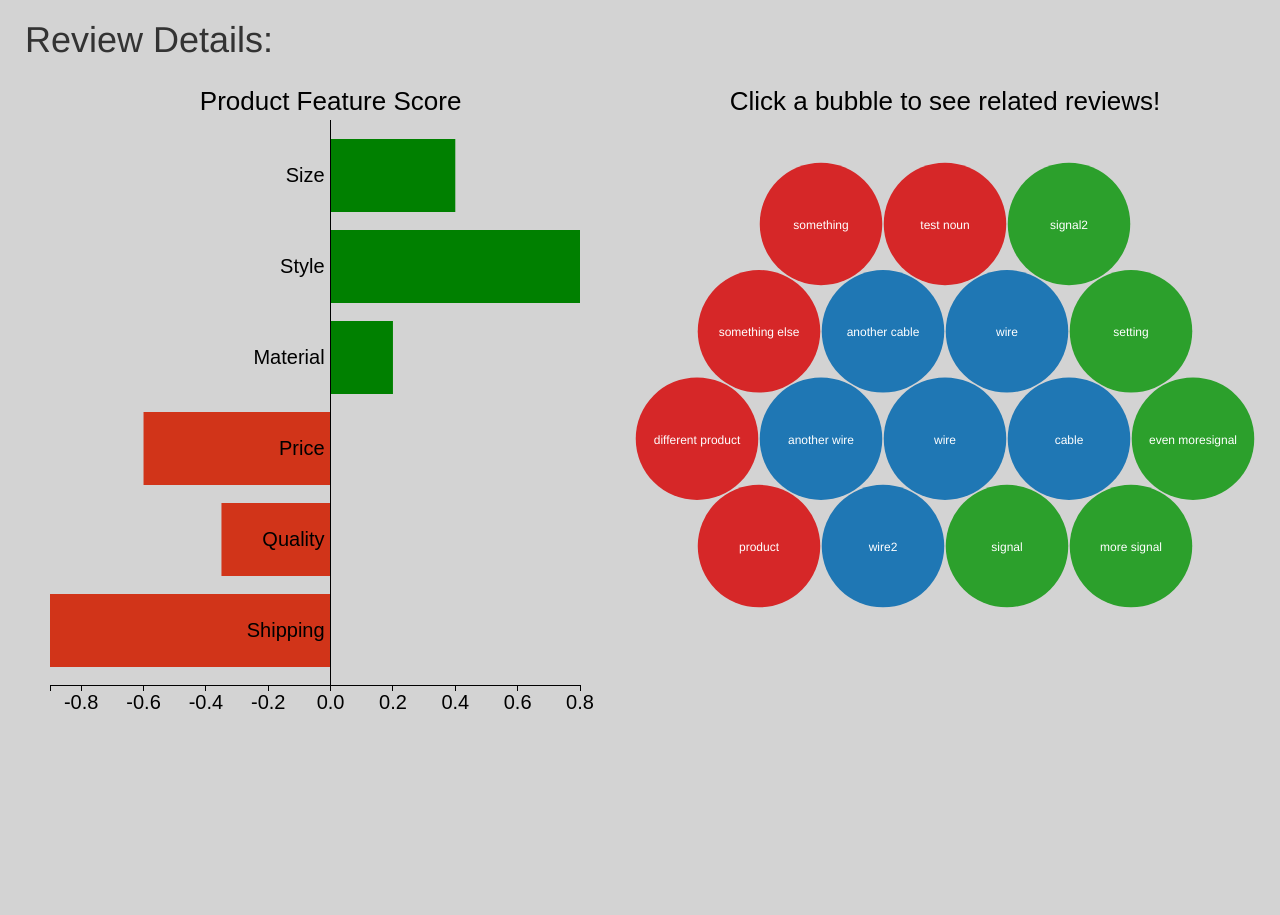
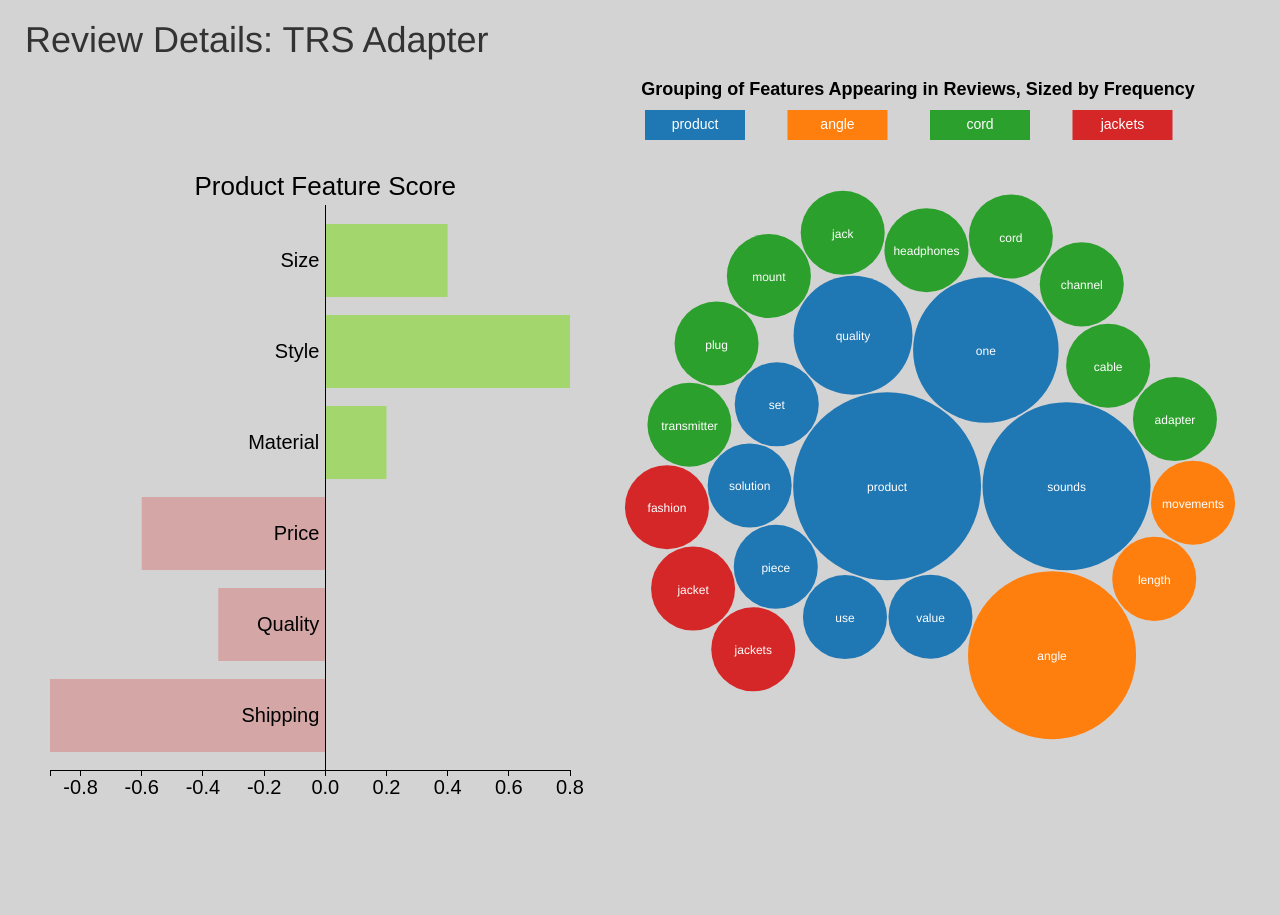
Before and after one commit to ishikaarora/Aspect-Sentiment-Analysis-on-Amazon-Reviews, a Flask app: page /Review in a window 1280 px wide. Shown: the top 915 px of the page. Before the commit the page ends 709 px from the top, so only its background shows below. Run offline with Flask 2, Linux system fonts and the light colour scheme; some libraries are stand-ins or nearby versions.

Commit message:
Made a lot of changes to review template, need to clean up code and automate for general case

```diff
--- a/UI_stuff/templates/Review.html
+++ b/UI_stuff/templates/Review.html
@@ -56,24 +56,31 @@
         var productID = localStorage.getItem("product")
 
         // product name to title, REPLACE WITH ACTUAL PRODUCT NAME
-        document.getElementById("prodName").innerHTML = productID;
+        //document.getElementById("prodName").innerHTML = productID;
+        document.getElementById("prodName").innerHTML = "TRS Adapter";
 
-        var w = window.innerWidth/2 - 10
+        var w = window.innerWidth/2 - 20
         var h = window.innerHeight
         var barPadding = 50
 
 
         graphH = h/1.3
 
+        // for text / legend
+        var svg0 = d3.select("body")
+                .append("svg")
+                .attr("width", w*2)
+                .attr("height", h/10);
+
         var svg = d3.select("body")
                 .append("svg")
                 .attr("width", w)
-                .attr("height", h);
+                .attr("height", h*.9);
 
         var svg1 = d3.select("body")
             .append("svg")
             .attr("width", w)
-            .attr("height", h)
+            .attr("height", h*.9)
 
         tool_tip = d3.tip()
            .attr("class", "d3_tooltip")
@@ -119,16 +126,72 @@
           if(scoresJSON[i]["noun"] != "") {
             newList.push(scoresJSON[i]["noun"])
             newList.push(scoresJSON[i]["cluster"])
-            //to keep all bubbles the same size
             newList.push(1)
           }
           Scores3.push(newList)
         }
 
-        console.log(Scores3)
+        //data for screenshot
+        Scores4 = [["product", "product", 5], ["sounds", "product", 4],
+                  ["one", "product", 3],["quality", "product", 2],
+                  ["set", "product", 1],["solution", "product", 1],
+                  ["piece", "product", 1],["use", "product", 1],
+                  ["value", "product", 1],["angle", "angle", 4],
+                  ["length", "angle", 1],["movements", "angle", 1],
+                  ["adapter", "cord", 1],["cable", "cord", 1],
+                  ["channel", "cord", 1],["cord", "cord", 1],
+                  ["headphones", "cord", 1],["jack", "cord", 1],
+                  ["mount", "cord", 1],["plug", "cord", 1],
+                  ["transmitter", "cord", 1],["fashion", "jackets", 1],
+                  ["jacket", "jackets", 1],["jackets", "jackets", 1],]
+        clusters = ["product", "angle", "cord", "jackets"]
 
-        var maxSize = Math.min(w,h),
-          color = d3.scale.category10(); //color category
+        // CHANGE TO AUTOMATE THIS LEGEND
+
+        var x_scale_leg = d3.scale.ordinal()
+          .domain(clusters)
+          .rangeBands([w+barPadding/2,2*w-barPadding/2])
+
+        var col_scale_leg = d3.scale.ordinal()
+          .domain(clusters)
+          .range(["#1f77b4","#ff7f0e","#2ca02c","#d62728"])/*,"#9467bd","#8c564b","#e377c2","#7f7f7f","#bcbd22","#17becf"]])*/
+
+        svg0.selectAll("rect_leg")
+          .data(clusters)
+          .enter()
+          .append("rect")
+          .attr("width", 100)
+          .attr("height", 30)
+          .attr("x", function(d) { return x_scale_leg(d)})
+          .attr("y",  h/20)
+          .attr("fill", function(d) { return col_scale_leg(d)})
+
+        svg0.selectAll("text_leg")
+          .data(clusters)
+          .enter()
+          .append("text")
+          .text(function(d) { return d})
+          .attr("x", function(d) { return x_scale_leg(d)+50})
+          .attr("y",  h/20+15)
+          .attr("font-family", "sans-serif")
+          .style("fill", "white")
+          .style("dominant-baseline", "middle")
+          .style("text-anchor", "middle")
+
+        //legend title
+        svg0.append('text')
+            .text("Grouping of Features Appearing in Reviews, Sized by Frequency")
+            .attr("font-size", "18px")
+            .attr("font-weight", "bold")
+            .style("text-anchor", "middle")
+            .attr("font-family", "sans-serif")
+            .style("dominant-baseline", "middle")
+            .attr("x", 1.5*w-12)
+            .attr("y", h/20-20)
+
+
+        var maxSize = Math.min(w,h)
+        color = d3.scale.category10();
 
         var bubble = d3.layout.pack()
             .sort(null)
@@ -137,7 +200,7 @@
             .padding(1.5);
 
 
-        nodes = bubble.nodes({children:Scores3}).filter(function(d) { return !d.children; });
+        nodes = bubble.nodes({children:Scores4}).filter(function(d) { return !d.children; });
 
         var bubbles = svg1.append("g")
             .attr("transform", "translate(0,0)")
@@ -186,7 +249,8 @@
           .enter()
           .append("rect")
           .attr("fill", function(d) {
-            if(d[1] > 0) { return "green" } else {return "#d13419" }})
+            if(d[1] > 0) { return "#a3d76e" } else {
+              return "rgba(216, 137, 137, 0.6)"}})
           .attr("x", function(d) { return scaleX(Math.min(0, d[1])); })
           .attr("y", function(d) { return scaleY(d[0]); })
           .attr("width", function(d) { return Math.abs(scaleX(d[1]) - scaleX(0)); })
@@ -224,6 +288,7 @@
           .attr("font-size", "26px")
           .attr("text-anchor", "middle")
 
+        /* Do we need this anymore
         bubbleHeader = ["Click a bubble to see related reviews!"]
         svg1.append("text")
           .text(bubbleHeader[0])
@@ -231,7 +296,7 @@
           .attr("y", barPadding-10)
           .attr("font-family", "sans-serif")
           .attr("font-size", "26px")
-          .attr("text-anchor", "middle")
+          .attr("text-anchor", "middle")*/
 
         clicked=false;
         prevAspect = ""
```
